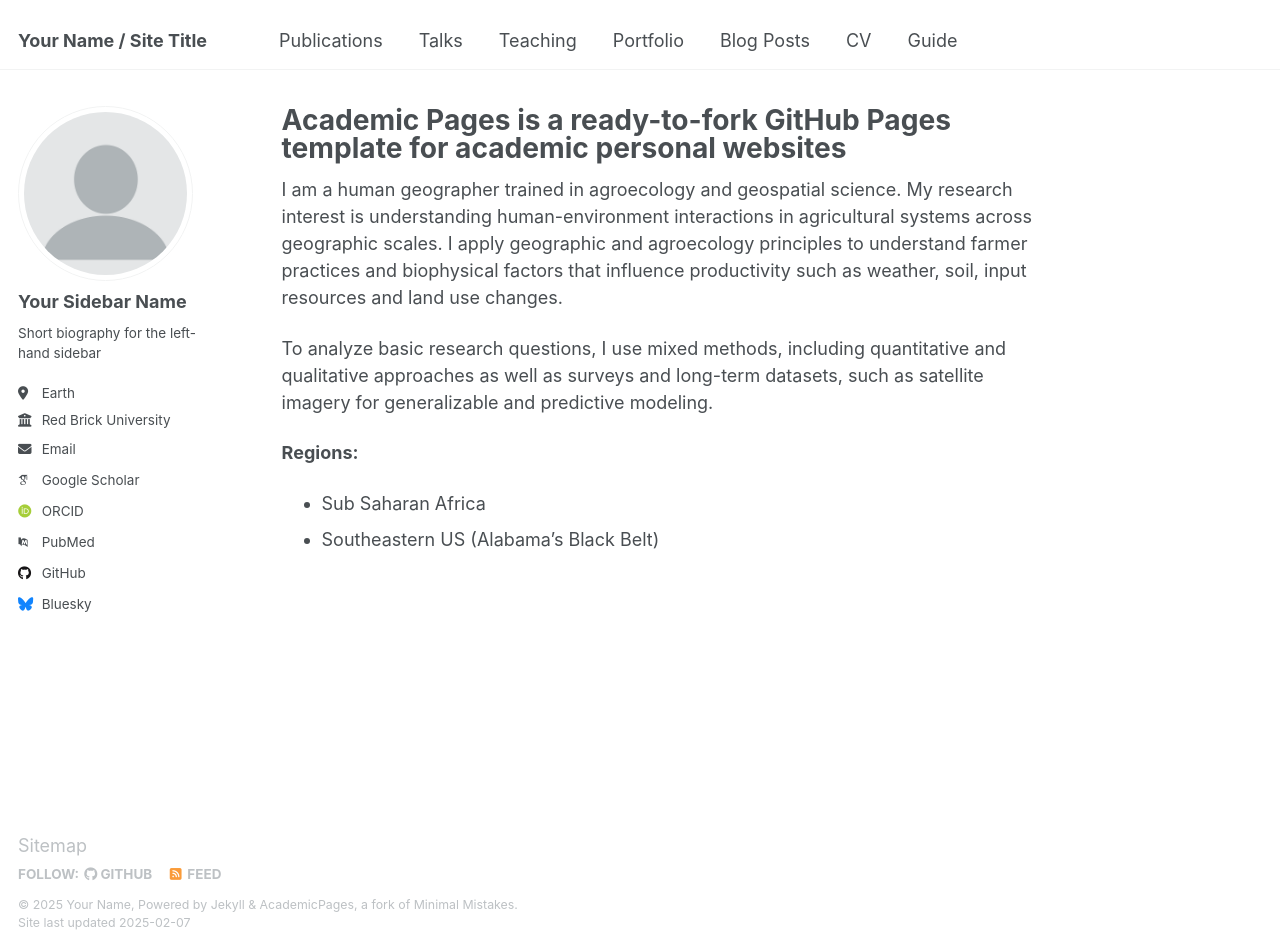
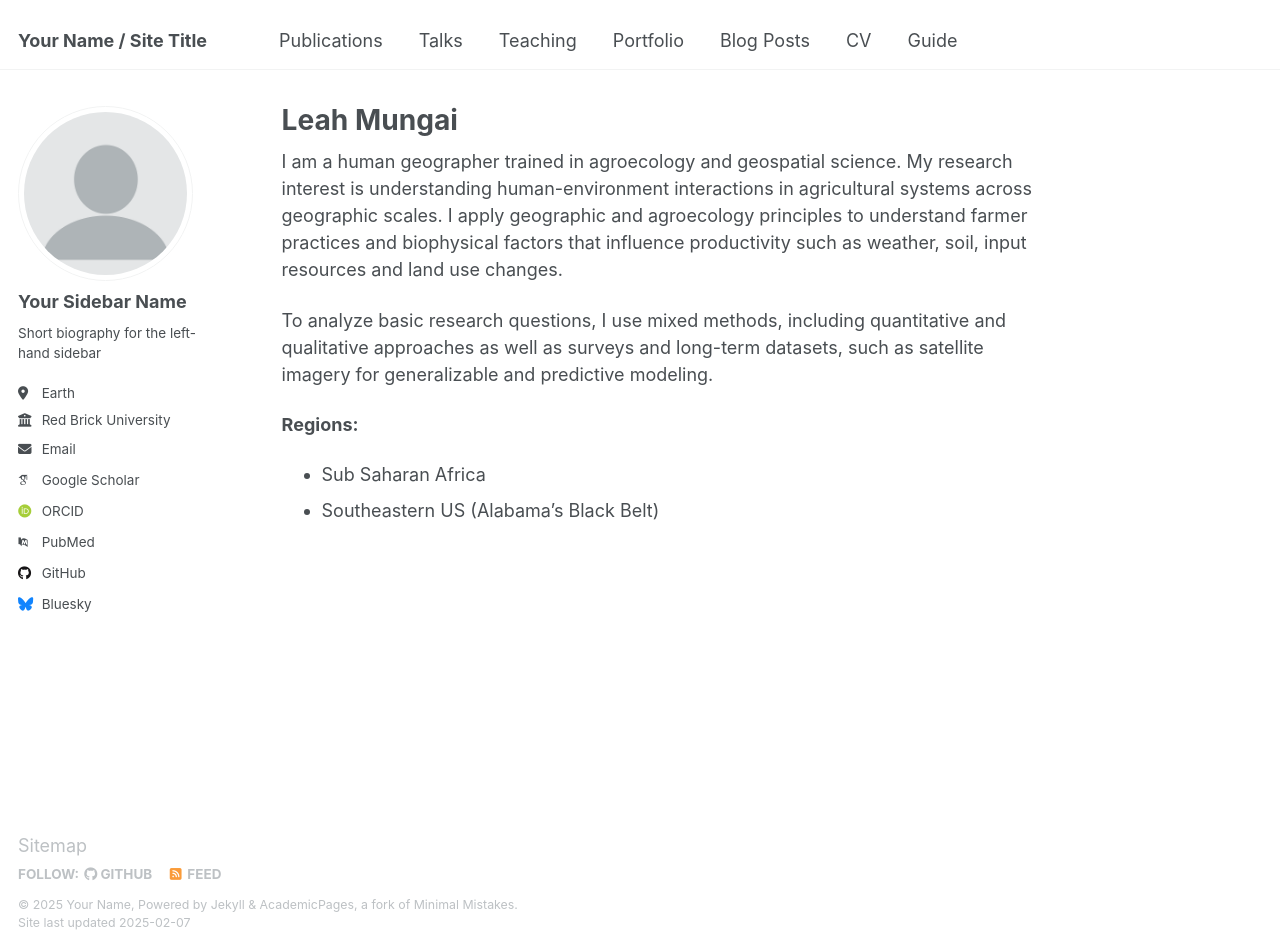
Before and after one commit to idioticEvil/idioticEvil, a Jekyll site: the page built from _pages/about.md, in a window 1280 px wide and 951 px high. Built offline with Jekyll 4.4.1, drawn with Linux system fonts in a browser that asks for light colours; some web fonts are replaced.

Commit message:
Update about.md again
now the page title for the front page is "Leah Mungai"

```diff
--- a/_pages/about.md
+++ b/_pages/about.md
@@ -1,6 +1,6 @@
 ---
 permalink: /
-title: "Academic Pages is a ready-to-fork GitHub Pages template for academic personal websites"
+title: "Leah Mungai"
 author_profile: true
 redirect_from:
   - /about/
```
